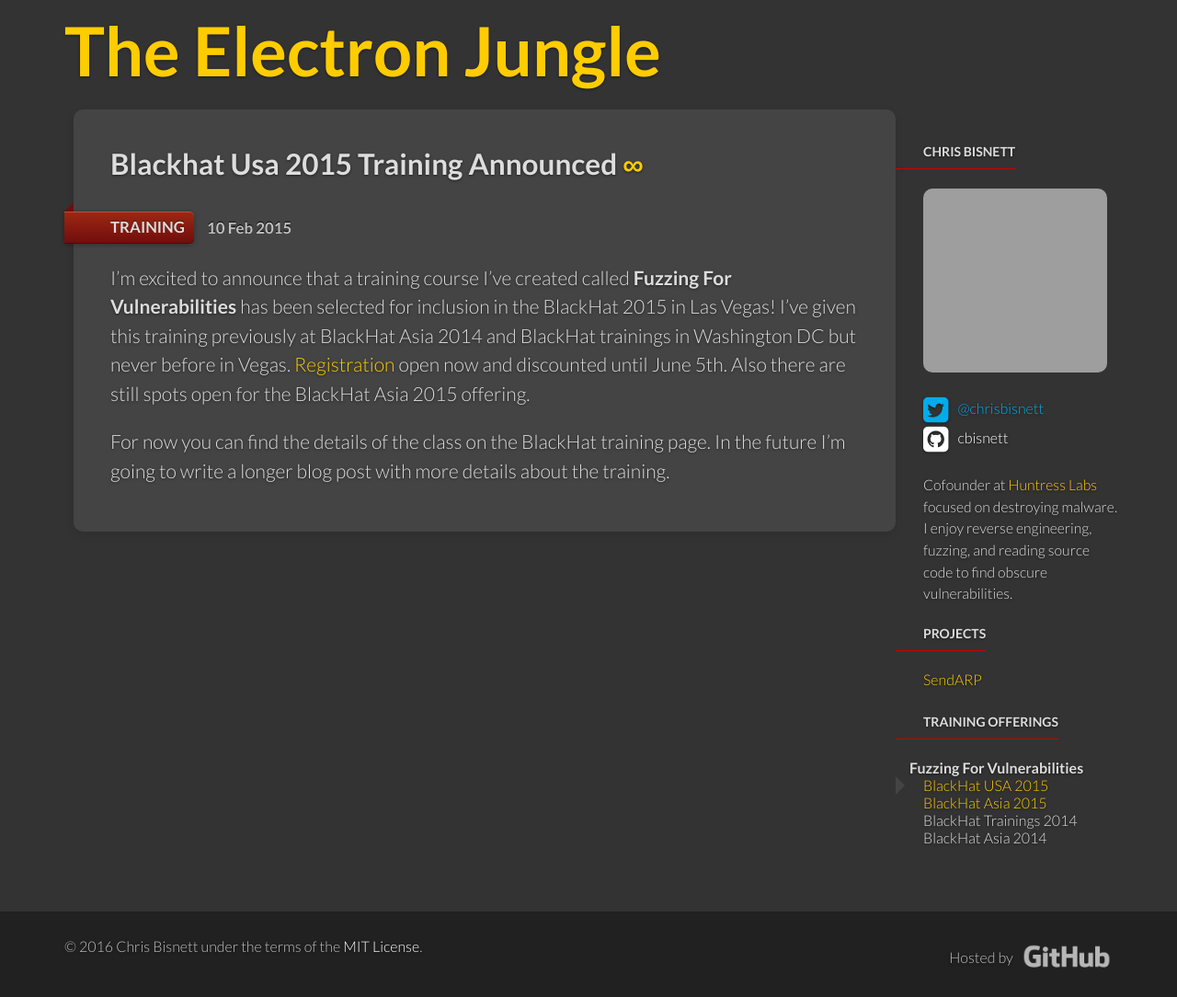
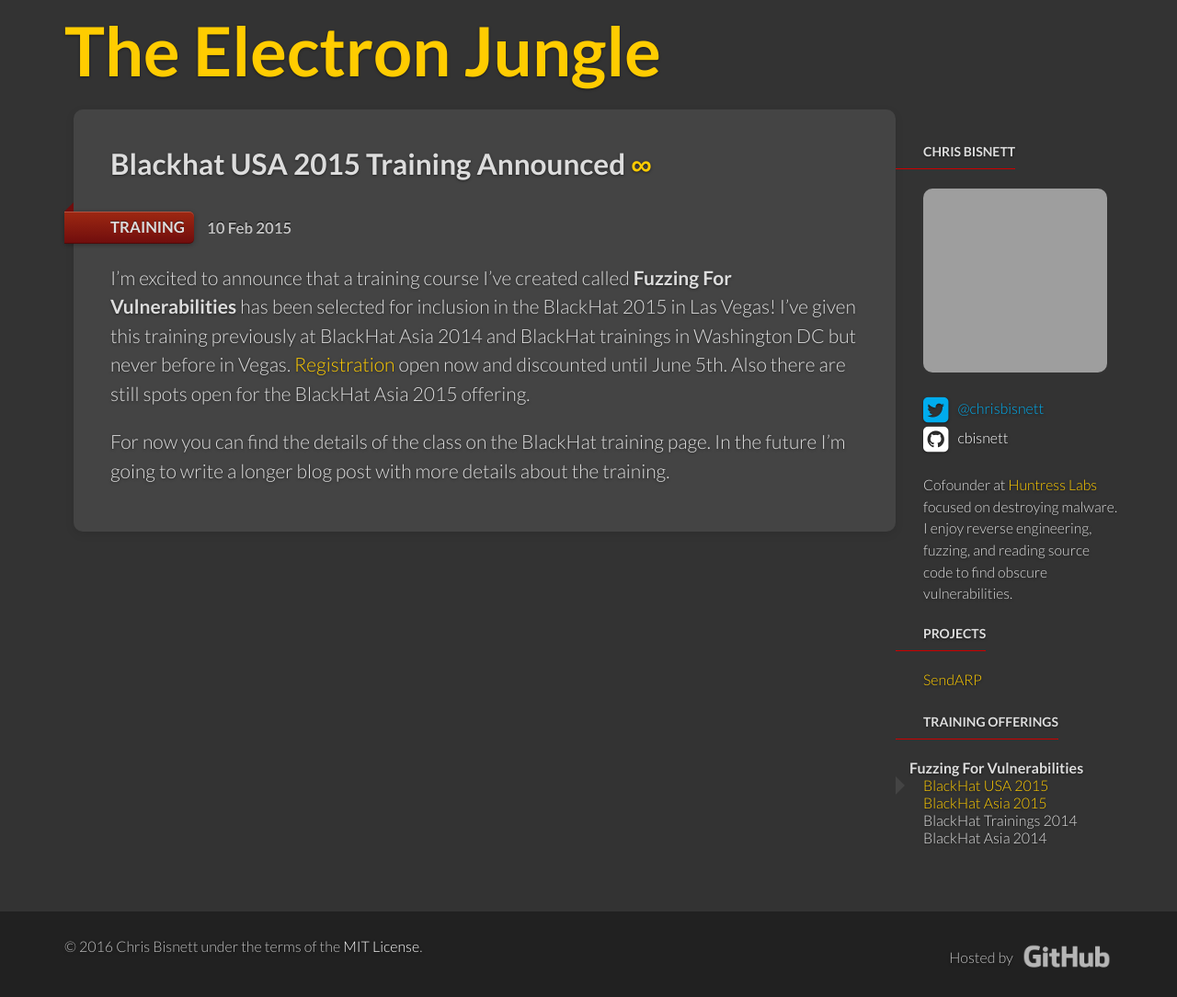
Before and after one commit to cbisnett/cbisnett.github.io, a Jekyll site: the page built from _posts/2015-02-10-blackhat-usa-2015-training-announced.md, in a window 1280 px wide. Shown: the whole page at 92% size. Built offline with Jekyll 4.4.1, drawn with Linux system fonts in a browser that asks for light colours; nearby versions of some CDN libraries; part of the change alters nothing that is shown; grey boxes are pictures that could not be loaded.

```diff
--- a/_posts/2015-02-10-blackhat-usa-2015-training-announced.md
+++ b/_posts/2015-02-10-blackhat-usa-2015-training-announced.md
@@ -1,4 +1,6 @@
 ---
+# Specify the title here so it keeps the correct capitalization
+title: Blackhat USA 2015 Training Announced
 layout: news_item
 author: cbisnett
 categories: [training]
```
